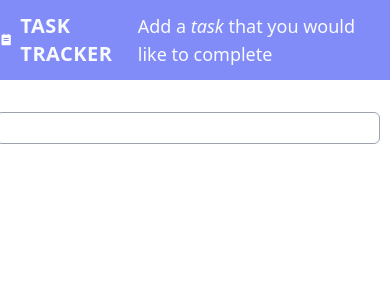
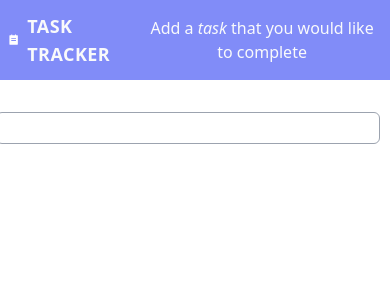
Before and after one commit to SKenzler/tailwind-todo, a React (Vite) app: page / in a window 390 px wide. Shown: the top 300 px of the page. Built offline with nearby package versions, Linux system fonts and the light colour scheme.

Commit message:
adjust layout header to suit mobile device

```diff
--- a/package.json
+++ b/package.json
@@ -6,7 +6,7 @@
   "type": "module",
   "scripts": {
     "predeploy": "npm run build",
-    "deploy": "gh-pages -d dist",
+    "deploy": "gh-pages -d build",
     "dev": "vite",
     "build": "vite build",
     "lint": "eslint .",
--- a/src/components/TodoUI.jsx
+++ b/src/components/TodoUI.jsx
@@ -4,14 +4,16 @@ import { RiTodoFill, RiAddCircleFill } from "react-icons/ri";
 const TodoUI = ({ handleAddTodos, userTodo, setUserTodo }) => {
   return (
     <header className="flex flex-col">
-      <div className="flex justify-center items-center bg-indigo-400">
-        <RiTodoFill size={18} color="#fff" />
-        <div className="text-gray-50 text-xl font-bold uppercase tracking-wide px-2 py-3">
-          Task Tracker
-        </div>
+      <div className="flex justify-center items-center bg-indigo-400 px-2">
+        <div className="w-[35em] flex justify-center items-center">
+          <RiTodoFill size={18} color="#fff" />
+          <div className="w-1/2 text-gray-50 text-lg sm:text-xl font-bold uppercase tracking-wide px-2 py-3">
+            Task Tracker
+          </div>
 
-        <div className="text-gray-50 text-lg font-normal tracking-normal p-2">
-          Add a <i>task</i> that you would like to complete
+          <div className="w-full text-center text-gray-50 textbase sm:text-lg font-normal tracking-normal p-2">
+            Add a <i>task</i> that you would like to complete
+          </div>
         </div>
       </div>
       <div className="flex justify-center items-center m-4">
```
Also changed, not shown: src/assets/tailwind-to-do-list-screenshot.png (added), 1 other file (tests, documents, lock files or other folders).
